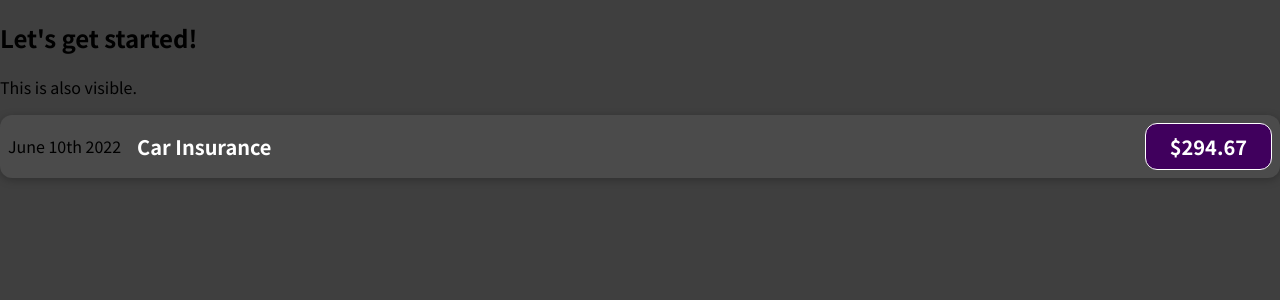
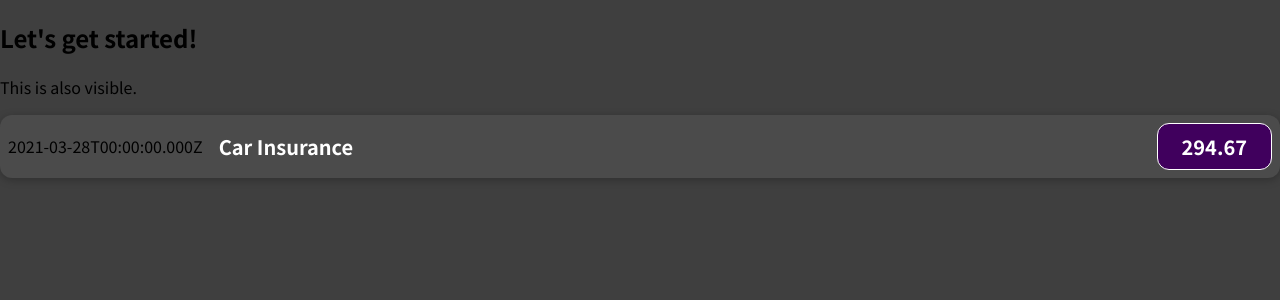
Before and after one commit to TaniaMishra/ctw_demo, a React (Create React App) app: page / in a window 1280 px wide. Shown: the top 300 px of the page. Built offline with nearby package versions, Linux system fonts and the light colour scheme.

Commit message:
progress check 3

```diff
--- a/src/components/ExpenseItem.js
+++ b/src/components/ExpenseItem.js
@@ -2,12 +2,16 @@
 import "./ExpenseItem.css";
 
 function ExpenseItem() {
+    const expenseDate = new Date(2021, 2, 28);
+    const expenseTitle = 'Car Insurance';
+    const expenseAmount = 294.67;
+
     return (
         <div className='expense-item'>
-            <div>June 10th 2022</div>
+            <div>{expenseDate.toISOString()}</div>
             <div className='expense-item__description'>
-                <h2>Car Insurance</h2>
-                <div className='expense-item__price'>$294.67</div>
+                <h2>{expenseTitle}</h2>
+                <div className='expense-item__price'>{expenseAmount}</div>
             </div>
         </div>
     );
```
Also changed, not shown: 1 other file (tests, documents, lock files or other folders).
